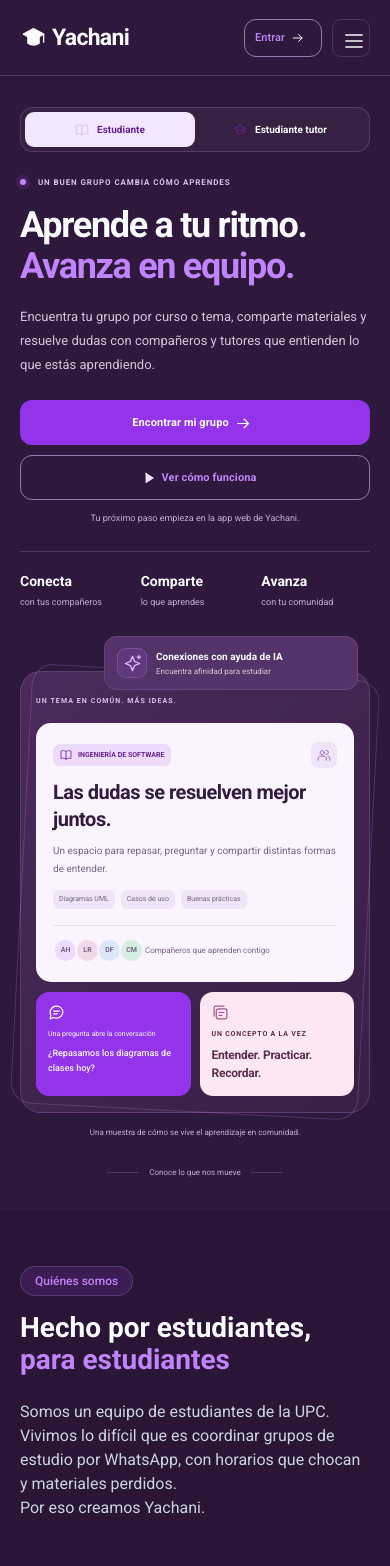
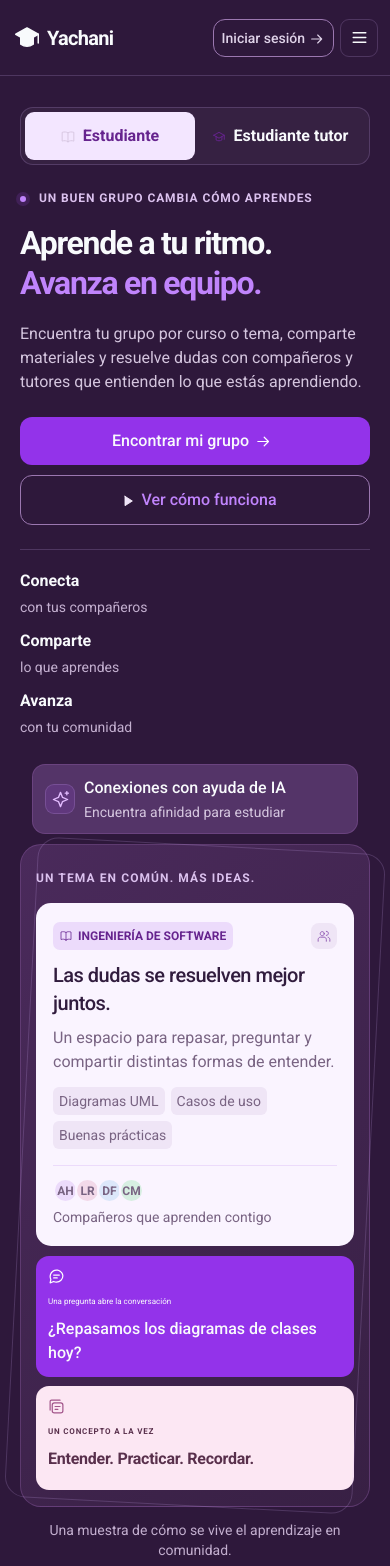
Before and after one commit to KeniChris/Yachani-Fronted, an Angular app: page / in a window 390 px wide. Shown: the top 1566 px of the page. Built offline with nearby package versions, Linux system fonts and the light colour scheme.

Commit message:
fix(home): ajusta diseño, contenido y navegación de la landing

```diff
--- a/src/app/home/home.css
+++ b/src/app/home/home.css
@@ -1,5 +1,14 @@
 :host {
   display: block;
+  font: 400 16px/24px Roboto, sans-serif;
+  --mat-button-text-label-text-font: Roboto, sans-serif;
+  --mat-button-filled-label-text-font: Roboto, sans-serif;
+  --mat-button-outlined-label-text-font: Roboto, sans-serif;
+  --mat-menu-item-label-text-font: Roboto, sans-serif;
+  --mat-menu-item-label-text-size: 16px;
+  --mat-form-field-container-text-font: Roboto, sans-serif;
+  --mat-form-field-container-text-size: 16px;
+  --mat-form-field-container-text-line-height: 24px;
 }
 .navbar {
   border-bottom: 1px solid var(--landing-line);
@@ -9,6 +18,21 @@
   display: flex;
   align-items: center;
   gap: 30px;
+  flex-wrap: wrap;
+}
+.nav-auth {
+  display: flex;
+  align-items: center;
+}
+.nav-auth a {
+  white-space: nowrap;
+}
+.login-arrow {
+  display: inline-block;
+  width: 20px;
+  height: 20px;
+  margin-left: 8px;
+  vertical-align: middle;
 }
 .landing-brand {
   display: inline-flex;
@@ -20,28 +44,56 @@
   letter-spacing: -0.9px;
 }
 .desktop-nav {
+  position: relative;
   display: flex;
   justify-content: center;
   flex: 1;
+  flex-wrap: wrap;
 }
 .desktop-nav a {
-  font-size: 12px;
   padding-inline: 12px;
+  color: #e0d3e9;
+  --mat-button-text-label-text-color: #e0d3e9;
+  --mat-button-text-state-layer-color: var(--color-dark-elevated);
+  --mat-button-text-hover-state-layer-opacity: 1;
+  --mat-button-text-focus-state-layer-opacity: 1;
+  --mat-button-text-pressed-state-layer-opacity: 1;
 }
-.nav-current {
-  padding-bottom: 6px;
-  border-bottom: 2px solid var(--color-dark-link);
+.desktop-nav a:focus-visible,
+.navbar .login:focus-visible {
+  outline: 2px solid var(--color-dark-link);
+  outline-offset: 3px;
+}
+.nav-indicator {
+  position: absolute;
+  height: 2px;
+  background: var(--color-dark-link);
+  pointer-events: none;
+  transition: 220ms ease;
+}
+@media (prefers-reduced-motion: reduce) {
+  .nav-indicator { transition: none; }
+}
+.faq-heading > a {
+  border-radius: 999px;
 }
 .login {
-  font-size: 12px;
   border-color: var(--landing-login-border);
 }
-.login picture,
+.navbar .login {
+  color: #e0d3e9;
+  --mat-button-outlined-label-text-color: #e0d3e9;
+  --mat-button-outlined-state-layer-color: var(--color-dark-elevated);
+  --mat-button-outlined-hover-state-layer-opacity: 1;
+  --mat-button-outlined-focus-state-layer-opacity: 1;
+  --mat-button-outlined-pressed-state-layer-opacity: 1;
+}
 .hero-actions img {
   display: inline-flex;
   vertical-align: middle;
   margin-inline: 6px;
 }
+
 .mobile-menu,
 .mobile-text {
   display: none;
@@ -61,8 +113,8 @@ mat-button-toggle-group {
   border: 1px solid var(--landing-line);
   border-radius: 13px;
   background: var(--landing-overlay);
-  --mat-button-toggle-height: 36px;
-  --mat-button-toggle-label-text-size: 11px;
+  --mat-button-toggle-height: 48px;
+  --mat-button-toggle-label-text-size: 16px;
   --mat-button-toggle-label-text-weight: 700;
   --mat-button-toggle-label-text-tracking: 0;
   --mat-button-toggle-selected-state-background-color: var(--landing-tab);
@@ -81,7 +133,7 @@ mat-button-toggle picture {
   margin: 25px 0 16px;
   color: var(--landing-eyebrow);
   font:
-    700 9px/14px Roboto,
+    700 12px/18px Roboto,
     sans-serif;
   letter-spacing: 1.45px;
 }
@@ -97,7 +149,7 @@ mat-button-toggle picture {
 }
 h1 {
   font:
-    700 55px/1.11 Roboto,
+    700 40px/48px Roboto,
     sans-serif;
   letter-spacing: -1.8px;
 }
@@ -109,26 +161,25 @@ h1 span {
   margin: 23px 0 27px;
   color: var(--landing-copy);
   font:
-    400 15px/1.85 Roboto,
+    400 16px/24px Roboto,
     sans-serif;
 }
 .hero-actions {
   display: flex;
   gap: 12px;
 }
-.hero-actions a {
-  font-size: 12px;
-  font-weight: 700;
+.hero-actions .hero-video-link {
+  background: transparent;
+  border: 1px solid var(--mat-sys-outline, var(--color-dark-outline));
+  border-radius: var(--radius-control);
+  color: var(--color-dark-link);
 }
-.hero-note {
-  margin: 12px 0 30px;
-  color: var(--landing-subtle);
-  font:
-    400 10px/17px Roboto,
-    sans-serif;
+.hero-actions .hero-video-link:hover {
+  background: var(--color-dark-elevated);
 }
 .hero-values {
   display: grid;
+  margin-top: 24px;
   grid-template-columns: repeat(3, 1fr);
   max-width: 500px;
   gap: 16px;
@@ -140,13 +191,10 @@ h1 span {
 .hero-values span {
   display: block;
 }
-.hero-values strong {
-  font-size: 16px;
-}
 .hero-values span {
   margin-top: 4px;
   font:
-    400 10px/16px Roboto,
+    400 14px/20px Roboto,
     sans-serif;
   color: var(--landing-subtle);
 }
@@ -158,7 +206,7 @@ h1 span {
   margin-top: 48px;
   color: var(--landing-subtle);
   font:
-    400 9px/14px Roboto,
+    400 14px/20px Roboto,
     sans-serif;
 }
 .scroll-hint::before,
@@ -172,9 +220,6 @@ h1 span {
   .hero-grid {
     gap: 32px;
     grid-template-columns: 1fr 1fr;
-  }
-  h1 {
-    font-size: 44px;
   }
 }
 @media (max-width: 767px) {
@@ -194,10 +239,12 @@ h1 span {
     display: inline;
   }
   .mobile-menu {
-    display: inline-flex;
+    display: inline-grid;
+    place-items: center;
+    flex: 0 0 38px;
     width: 38px;
     height: 38px;
-    padding: 9px;
+    padding: 0;
     border: 1px solid var(--landing-line);
     border-radius: 9px;
   }
@@ -205,17 +252,14 @@ h1 span {
     min-height: 75px;
     gap: 10px;
   }
+  .nav-auth {
+    order: 0;
+    flex: 0 0 auto;
+  }
   .landing-brand {
     margin-right: auto;
     gap: 5px;
-    font-size: 23px;
     letter-spacing: -0.7px;
-  }
-  .login {
-    height: 38px;
-    min-width: 0;
-    padding-inline: 10px;
-    font-size: 11px;
   }
   .hero {
     min-height: 1134px;
@@ -227,57 +271,240 @@ h1 span {
   mat-button-toggle-group {
     width: 100%;
     padding: 4px;
-    --mat-button-toggle-height: 35px;
-    --mat-button-toggle-label-text-size: 10px;
   }
   mat-button-toggle {
     flex: 1;
   }
   .eyebrow {
     margin: 24px 0 16px;
-    font-size: 8px;
-    line-height: 13px;
     letter-spacing: 0.9px;
   }
   h1 {
-    font-size: 36px;
-    line-height: 1.13;
+    font-size: 32px;
+    line-height: 40px;
     letter-spacing: -1.3px;
   }
   .hero-description {
     margin: 19px 0 23px;
-    font-size: 13px;
-    line-height: 1.85;
   }
   .hero-actions {
     flex-direction: column;
     gap: 10px;
   }
-  .hero-actions a {
-    height: 45px;
-    font-size: 11px;
-  }
-  .hero-note {
-    margin: 11px 0 25px;
-    text-align: center;
-    font-size: 9px;
-    line-height: 15px;
-  }
   .hero-values {
     gap: 12px;
     padding-top: 19px;
   }
-  .hero-values strong {
+  .scroll-hint {
+    margin-top: 28px;
+    font: var(--font-help);
+  }
+}
+
+/* Escala local de lectura; los patrones compartidos se conservan sin cambios. */
+h2,
+.section-heading h2,
+.about-intro h2,
+.faq-heading h2,
+.contact-copy h2 {
+  font: 700 28px/36px Roboto, sans-serif;
+}
+h3 { font: var(--font-card-title); }
+.section p,
+.group-card p,
+.scene-bottom p,
+.contact-details dd,
+.footer,
+.footer p,
+.footer a:not(.footer-brand),
+.chapters li,
+.team-member strong {
+  font-size: 16px;
+  line-height: 24px;
+}
+a[mat-button],
+a[mat-flat-button],
+a[mat-stroked-button],
+button[mat-flat-button] {
+  font: 500 16px/24px Roboto, sans-serif;
+  letter-spacing: 0;
+  height: auto;
+  min-height: 48px;
+  padding-block: 12px;
+  white-space: normal;
+  text-align: center;
+}
+.badge,
+.outline-badge,
+.contact-details dt,
+.team-heading p,
+.team-member small,
+.community,
+.topic-tags span,
+.ai-chip small,
+.scene figcaption,
+.video-preview figcaption,
+.video-controls,
+.chapters strong,
+.footer-bottom p {
+  font: 400 14px/20px Roboto, sans-serif;
+}
+.scene-heading,
+.course-tag {
+  font: 700 12px/18px Roboto, sans-serif;
+}
+.group-card h2 {
+  font: var(--font-card-title);
+}
+.scene-bottom small {
+  font-size: 8px;
+  line-height: 18px;
+}
+.scene-avatars span {
+  font-size: 12px;
+  line-height: 18px;
+}
+.ai-chip strong,
+.footer h3 {
+  font: 500 16px/24px Roboto, sans-serif;
+}
+.hero-grid > *,
+.grid > *,
+.footer-grid > *,
+.contact-grid > *,
+.contact-details > div > div,
+.team-member > div,
+.ai-chip > div {
+  min-width: 0;
+}
+p, h1, h2, h3, a, strong, small, dt, dd {
+  overflow-wrap: anywhere;
+}
+.hero-actions,
+.community,
+.group-top {
+  flex-wrap: wrap;
+}
+.hero-actions a {
+  min-width: 0;
+}
+.ai-chip {
+  width: min(340px, calc(100% - 24px));
+}
+.ai-chip > span {
+  flex: none;
+}
+.scene-stage {
+  margin-top: 80px;
+}
+.scene-bottom {
+  grid-template-columns: repeat(2, minmax(0, 1fr));
+}
+@media (max-width: 1100px) {
+  .nav-row {
+    gap: 16px;
+    padding-block: 12px;
+  }
+  .desktop-nav {
+    order: 1;
+    flex-basis: 100%;
+  }
+  .hero-grid,
+  .contact-grid {
+    grid-template-columns: minmax(0, 1fr);
+  }
+}
+@media (max-width: 767px) {
+  .section-heading h2,
+  .about-intro h2,
+  .faq-heading h2,
+  .contact-copy h2 {
+    font: 700 24px/32px Roboto, sans-serif;
+  }
+  .nav-auth a {
     font-size: 14px;
     line-height: 20px;
+    min-height: 38px;
+    height: 38px;
+    padding: 8px;
+    white-space: nowrap;
   }
-  .hero-values span {
-    font-size: 9px;
-    line-height: 14px;
+  .navbar .nav-row {
+    width: calc(100% - 24px);
+    flex-wrap: nowrap;
+    gap: 6px;
   }
-  .scroll-hint {
-    margin-top: 28px;
-    font-size: 8px;
-    line-height: 12px;
+  .navbar .landing-brand {
+    min-width: 0;
+    font-size: 20px;
+    line-height: 28px;
+  }
+  .navbar .landing-brand img {
+    width: 30px;
+    height: auto;
+  }
+  .navbar .login-arrow {
+    width: 16px;
+    height: 16px;
+    margin-left: 4px;
+  }
+  .mobile-menu > img {
+    width: 19px;
+    height: 19px;
+    margin: 0;
+    place-self: center;
+  }
+  .hero-values {
+    grid-template-columns: minmax(0, 1fr);
+  }
+  .scene-bottom {
+    grid-template-columns: minmax(0, 1fr);
+  }
+  .course-tag {
+    min-width: 0;
+  }
+  .faq-row,
+  .chapters li {
+    gap: 12px;
   }
 }
+
+.about-intro {
+  display: block;
+  text-align: left;
+}
+.about-intro p {
+  max-width: 75ch;
+}
+.faq-row {
+  display: block;
+}
+.faq-row:hover,
+.faq-row[open] {
+  background: var(--color-dark-elevated);
+}
+.faq-row summary {
+  display: flex;
+  align-items: center;
+  justify-content: space-between;
+  gap: 16px;
+  cursor: pointer;
+  list-style: none;
+}
+.faq-row summary::-webkit-details-marker {
+  display: none;
+}
+.faq-row summary span::after {
+  content: '+';
+  color: var(--color-dark-link);
+}
+.faq-row[open] summary span::after {
+  content: '−';
+}
+.faq-row p {
+  margin-top: 16px;
+}
+.faq-row summary:focus-visible {
+  outline: 2px solid var(--color-dark-link);
+  outline-offset: 4px;
+}
--- a/src/app/home/home.html
+++ b/src/app/home/home.html
@@ -8,23 +8,22 @@
         <img src="/landing/brand.svg" alt="" /></picture
       ><span>Yachani</span></a
     >
-    <nav class="desktop-nav" aria-label="Navegación de la página">
+    <nav #pageNavigation class="desktop-nav" aria-label="Navegación de la página">
       @for (link of navigation; track link.anchor) {
-        <a mat-button [href]="'#' + link.anchor"
-          ><span [class.nav-current]="$first">{{ link.label }}</span></a
+        <a mat-button [href]="'#' + link.anchor" (click)="irASeccion($event, link.anchor)" [attr.aria-current]="seccionActiva === link.anchor ? 'location' : null"
+          ><span [attr.data-anchor]="link.anchor">{{ link.label }}</span></a
         >
       }
+      <span class="nav-indicator" aria-hidden="true" [style.left.px]="indicador.izquierda" [style.top.px]="indicador.arriba" [style.width.px]="indicador.ancho"></span>
     </nav>
+    <div class="nav-auth">
     <a
       mat-stroked-button
       class="login"
-      routerLink="/auth"
+      routerLink="/auth/iniciar-sesion"
       [queryParams]="{ rol: audience.controls.rol.value }"
-      ><span class="desktop-text">Iniciar sesión</span><span class="mobile-text">Entrar</span
-      ><picture
-        ><source media="(max-width: 767px)" srcset="/landing/mobile-login.svg" />
-        <img src="/landing/login.svg" alt="" /></picture
-    ></a>
+      ><span>Iniciar sesión</span><svg class="login-arrow" viewBox="0 0 17 17" fill="none" aria-hidden="true" focusable="false"><path d="M2.83333 8.5H13.4583M9.20833 12.75L13.4583 8.5L9.20833 4.25" stroke="currentColor" stroke-width="1.20417" stroke-linecap="round" stroke-linejoin="round" /></svg></a>
+    </div>
     <button
       mat-icon-button
       class="mobile-menu"
@@ -35,7 +34,7 @@
     </button>
     <mat-menu #mobileMenu="matMenu">
       @for (link of navigation; track link.anchor) {
-        <a mat-menu-item [href]="'#' + link.anchor">{{ link.label }}</a>
+        <a mat-menu-item [href]="'#' + link.anchor" (click)="irASeccion($event, link.anchor)" [attr.aria-current]="seccionActiva === link.anchor ? 'location' : null">{{ link.label }}</a>
       }
     </mat-menu>
   </div>
@@ -83,15 +82,14 @@
         <div class="hero-actions">
           <a
             mat-flat-button
-            [routerLink]="tutor ? '/grupos/crear' : '/grupos/descubrimiento'"
+            routerLink="/auth/registro"
             [queryParams]="{ rol: audience.controls.rol.value }"
             >{{ tutor ? 'Empezar como tutor' : 'Encontrar mi grupo'
             }}<img src="/landing/arrow.svg" alt="" /></a
-          ><a mat-stroked-button href="#como-funciona"
+          ><a mat-stroked-button class="hero-video-link" href="#tutorial"
             ><img src="/landing/play-outline.svg" alt="" />Ver cómo funciona</a
           >
         </div>
-        <p class="hero-note">Tu próximo paso empieza en la app web de Yachani.</p>
         <ul class="hero-values">
           @if (tutor) {
             <li><strong>Guía</strong><span>con tu propio estilo</span></li>
@@ -198,24 +196,10 @@
           <h2 id="about-title">Hecho por estudiantes,<br /><span>para estudiantes</span></h2>
           <p>
             Somos un equipo de estudiantes de la UPC. Vivimos lo difícil que es coordinar grupos de
-            estudio por WhatsApp, con horarios que chocan y materiales perdidos.<br />Por eso
+            estudio por WhatsApp, con horarios que chocan y materiales perdidos. Por eso
             creamos Yachani.
           </p>
         </div>
-        <dl class="stats">
-          <div>
-            <dt>+1 200</dt>
-            <dd>estudiantes</dd>
-          </div>
-          <div>
-            <dt>350</dt>
-            <dd>grupos activos</dd>
-          </div>
-          <div>
-            <dt>40</dt>
-            <dd>cursos</dd>
-          </div>
-        </dl>
       </div>
       <div class="grid two">
         <mat-card class="panel" id="mision"
@@ -247,7 +231,6 @@
       <div class="team-panel">
         <div class="team-heading">
           <h3>Nuestro equipo</h3>
-          <p>Nombre del equipo · Ingeniería de Software · UPC</p>
         </div>
         <div class="grid four">
           @for (member of team; track member.name) {
@@ -399,25 +382,6 @@
           >
         }
       </div>
-      <h3 class="center">Lo que dicen nuestros usuarios</h3>
-      <div class="grid three">
-        @for (testimonial of testimonials; track testimonial.role) {
-          <mat-card class="panel testimonial"
-            ><div class="stars" aria-label="5 de 5 estrellas">
-              @for (star of [1, 2, 3, 4, 5]; track star) {
-                <img src="/landing/star.svg" alt="" />
-              }
-            </div>
-            <blockquote>{{ testimonial.text }}</blockquote>
-            <div class="testimonial-person">
-              <span class="avatar">NA</span>
-              <div>
-                <strong>Nombre Apellido</strong><small>{{ testimonial.role }}</small>
-              </div>
-            </div></mat-card
-          >
-        }
-      </div>
     </div>
   </section>
   <section class="section" id="preguntas-frecuentes" aria-labelledby="faq-title">
@@ -434,11 +398,11 @@
         <a mat-stroked-button href="#contacto">¿Necesitas más ayuda?</a>
       </header>
       <div class="faq-list">
-        @for (question of questions; track question) {
-          <mat-card class="faq-row"
-            ><h3>{{ question }}</h3>
-            <span aria-hidden="true">+</span></mat-card
-          >
+        @for (question of questions; track question.pregunta) {
+          <details class="faq-row">
+            <summary>{{ question.pregunta }}<span aria-hidden="true"></span></summary>
+            <p>{{ question.respuesta }}</p>
+          </details>
         }
       </div>
     </div>
@@ -462,7 +426,7 @@
                 <dt>{{ item.label }}</dt>
                 <dd>
                   @if (item.icon === 'email') {
-                    <a href="mailto:contacto@yachani.pe">{{ item.value }}</a>
+                    <a href="mailto:yachani.soporte@gmail.com">{{ item.value }}</a>
                   } @else {
                     {{ item.value }}
                   }
@@ -523,7 +487,7 @@
         <h3>Producto</h3>
         <a href="#como-funciona">Cómo funciona</a
         ><a href="#preguntas-frecuentes">Preguntas frecuentes</a
-        ><a routerLink="/grupos/descubrimiento" [queryParams]="{ rol: audience.controls.rol.value }"
+        ><a routerLink="/auth/iniciar-sesion" [queryParams]="{ rol: audience.controls.rol.value }"
           >Grupos de estudio</a
         >
       </nav>
--- a/src/app/home/home.ts
+++ b/src/app/home/home.ts
@@ -1,4 +1,4 @@
-import { Component } from '@angular/core';
+import { afterNextRender, ChangeDetectorRef, Component, ElementRef, HostListener, OnDestroy, ViewChild } from '@angular/core';
 import { FormControl, FormGroup, ReactiveFormsModule, Validators } from '@angular/forms';
 import { RouterLink } from '@angular/router';
 import { MatButtonModule } from '@angular/material/button';
@@ -25,7 +25,63 @@ import { MatMenuModule } from '@angular/material/menu';
   styleUrl: './home.css',
   host: { class: 'yachani-dark' },
 })
-export class Home {
+export class Home implements OnDestroy {
+  @ViewChild('pageNavigation') private pageNavigation?: ElementRef<HTMLElement>;
+  seccionActiva = 'inicio';
+  indicador = { izquierda: 0, arriba: 0, ancho: 0 };
+  private resizeObserver?: ResizeObserver;
+
+  constructor(private host: ElementRef<HTMLElement>, private changeDetector: ChangeDetectorRef) {
+    afterNextRender(() => {
+      this.actualizarSeccion();
+      this.resizeObserver = new ResizeObserver(() => this.actualizarIndicador());
+      const nav = this.pageNavigation?.nativeElement;
+      if (nav) {
+        this.resizeObserver.observe(nav);
+        nav.querySelectorAll('[data-anchor]').forEach((label) => this.resizeObserver!.observe(label));
+      }
+    });
+  }
+
+  @HostListener('window:scroll')
+  @HostListener('window:resize')
+  actualizarSeccion(): void {
+    const limite = window.innerHeight * 0.3;
+    let activa = 'inicio';
+    for (const link of this.navigation) {
+      const section = this.host.nativeElement.querySelector<HTMLElement>('#' + link.anchor);
+      if (section && section.getBoundingClientRect().top <= limite) activa = link.anchor;
+    }
+    if (window.scrollY > 0 && window.scrollY + window.innerHeight >= document.documentElement.scrollHeight - 2) {
+      activa = 'contacto';
+    }
+    this.seccionActiva = activa;
+    this.actualizarIndicador();
+  }
+
+  irASeccion(event: MouseEvent, anchor: string): void {
+    if (event.button !== 0 || event.ctrlKey || event.metaKey || event.shiftKey || event.altKey) return;
+    const section = this.host.nativeElement.querySelector<HTMLElement>('#' + anchor);
+    if (!section) return;
+    event.preventDefault();
+    this.seccionActiva = anchor;
+    this.actualizarIndicador();
+    section.scrollIntoView({ behavior: window.matchMedia('(prefers-reduced-motion: reduce)').matches ? 'instant' : 'smooth', block: 'start' });
+  }
+
+  private actualizarIndicador(): void {
+    const nav = this.pageNavigation?.nativeElement;
+    const label = nav?.querySelector<HTMLElement>('[data-anchor="' + this.seccionActiva + '"]');
+    if (!nav || !label) return;
+    const parent = nav.getBoundingClientRect();
+    const rect = label.getBoundingClientRect();
+    this.indicador = { izquierda: rect.left - parent.left, arriba: rect.bottom - parent.top + 6, ancho: rect.width };
+    this.changeDetector.markForCheck();
+  }
+
+  ngOnDestroy(): void {
+    this.resizeObserver?.disconnect();
+  }
   readonly audience = new FormGroup({
     rol: new FormControl('estudiante', { nonNullable: true }),
   });
@@ -151,30 +207,30 @@ export class Home {
       text: 'Que desean guiar grupos, compartir guías y resolver dudas.',
     },
   ];
-  readonly testimonials = [
+  readonly questions: readonly { pregunta: string; respuesta: string }[] = [
     {
-      text: '“Antes coordinábamos todo por WhatsApp y se perdían los archivos. Con Yachani encontré un grupo de Cálculo y aprobé con 16.”',
-      role: 'Estudiante · Ing. de Sistemas, UPC',
+      pregunta: '¿Qué puedo hacer en Yachani?',
+      respuesta: 'Puedes encontrar grupos de estudio, compartir materiales, conversar con tus compañeros y repasar con flashcards.',
     },
     {
-      text: '“Las flashcards del grupo me salvaron en los parciales. Repasamos juntos todas las noches antes del examen.”',
-      role: 'Estudiante · Ing. de Software, UPC',
+      pregunta: '¿Quién puede ser tutor?',
+      respuesta: 'Los estudiantes que desean compartir sus conocimientos y acompañar a otros pueden registrarse como estudiantes tutores y organizar grupos de estudio.',
     },
     {
-      text: '“Como tutora puedo organizar mis sesiones, compartir guías y ver cómo avanza cada estudiante.”',
-      role: 'Tutora · Física I, UPC',
+      pregunta: '¿Cómo puedo unirme a un grupo de estudio?',
+      respuesta: 'Regístrate, busca un grupo por curso o tema y revisa sus detalles. Si tiene cupos disponibles, podrás unirte directamente o enviar una solicitud, según su configuración.',
+    },
+    {
+      pregunta: '¿Cómo funciona la recomendación con IA?',
+      respuesta: 'Yachani considera tus preferencias, temas de interés y método de estudio para recomendarte grupos que se adapten mejor a tu perfil.',
+    },
+    {
+      pregunta: '¿Qué formatos de archivo puedo subir?',
+      respuesta: 'Puedes compartir materiales y resúmenes en formatos permitidos por la plataforma, como PDF, DOCX, PNG y JPG.',
     },
   ];
-  // Los frames solo contienen los encabezados cerrados; no se inventan respuestas.
-  readonly questions = [
-    '¿Yachani es gratis?',
-    '¿Quién puede ser tutor?',
-    '¿Cómo puedo unirme a un grupo de estudio?',
-    '¿Cómo funciona la recomendación con IA?',
-    '¿Qué formatos de archivo puedo subir?',
-  ];
   readonly contact = [
-    { icon: 'email', label: 'Correo de contacto', value: 'contacto@yachani.pe' },
+    { icon: 'email', label: 'Correo de contacto', value: 'yachani.soporte@gmail.com' },
     { icon: 'location', label: 'Ubicación', value: 'Lima, Perú' },
     { icon: 'social', label: 'Redes sociales', value: '@yachani.pe' },
   ];
```
Also changed, not shown: 1 other file (tests, documents, lock files or other folders).
